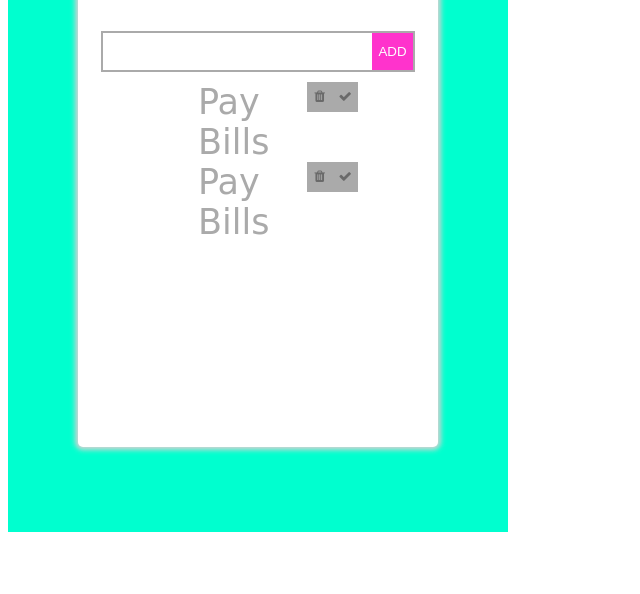
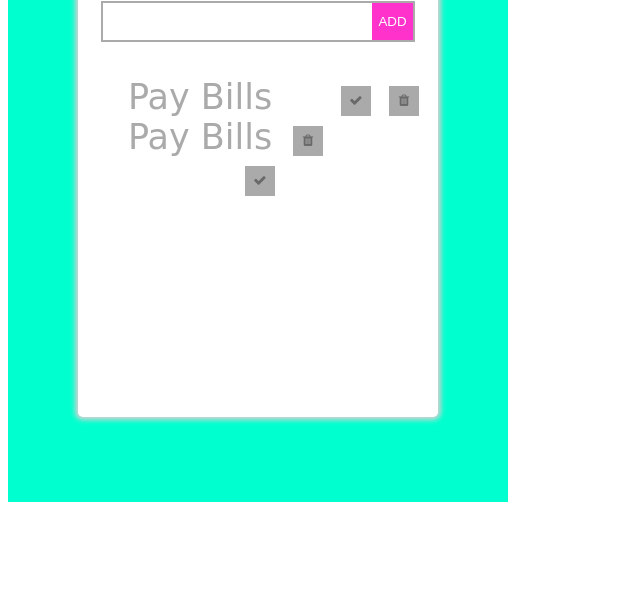
Before and after one commit to johnmester/Jani-to-do, a plain HTML site: page index.html in a window 1280 px wide. Shown: the part 206-800 px from the top of the page, without its empty margins (0-640 px from the left). Drawn offline with nearby package versions, Linux system fonts and the light colour scheme.

Commit message:
second attempt

```diff
--- a/index.html
+++ b/index.html
@@ -10,14 +10,15 @@
 <body>
   <form>
     <div class="todo-box">
-      <div>
-        <h1>TODOS</h1>
+      <div id="boxhead">
+        <div>
+          <h1>TODOS</h1>
+        </div>
+        <div class="input">
+          <input id="new-task" type="text">
+          <button class="add-button">ADD</button>
+        </div>
       </div>
-    <div class="input">
-      <input type="text">
-      <button class="add-button">ADD</button>
-    </div>
-    <div>
     <ul id="incomplete-tasks">
       <li>
         <label>Pay Bills</label><button class="trash"><i class="fa fa-trash"></i></button>
--- a/style.css
+++ b/style.css
@@ -4,9 +4,13 @@ form {
   width: 500px;
   height: 700px;
   background-color: #00ffcf;
-  margin: 30px auto 0;
+  margin: 0px auto 0;
   position: absolute;
   display: block;
+}
+
+label {
+  width: auto;
 }
 
 .todo-box {
@@ -55,16 +59,20 @@ h1{
   border: none;
   width: 30px;
   height: 30px;
+  float: right;
+  margin: 9px;
 }
 
-#incomplete-tasks{
+/* #incomplete-tasks{
+  display: flex;
+  flex-direction: row;
+  flex-wrap: wrap;
   margin-top: 10px;
   padding; 0;
   list-style: none;
 }
-
+ */
 li {
-  display: flex;
-  flex-wrap: nowrap;
-  flex-direction: row;
-}
+  list-style: none;
+  width: 300px;
+ }
```
